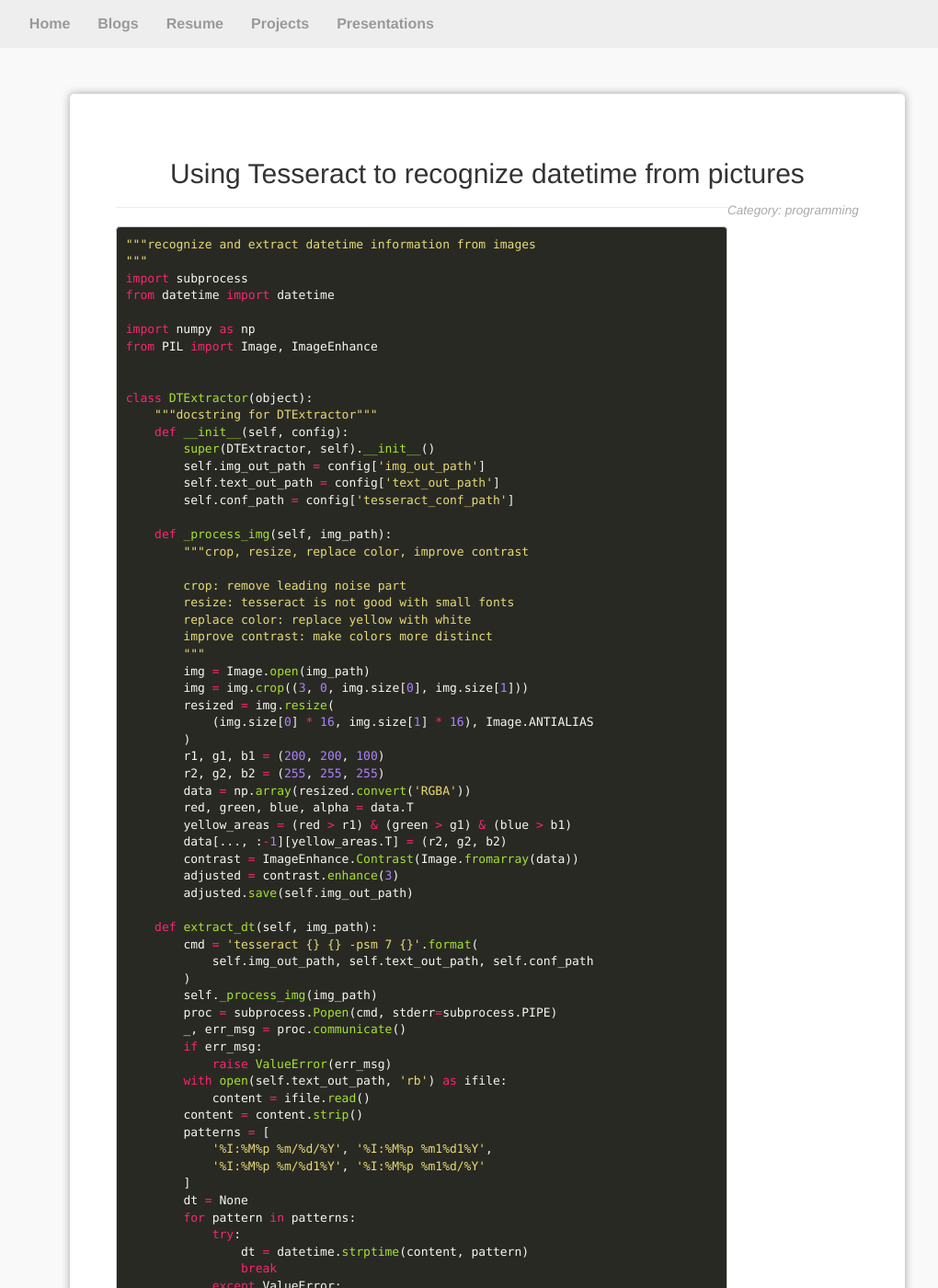
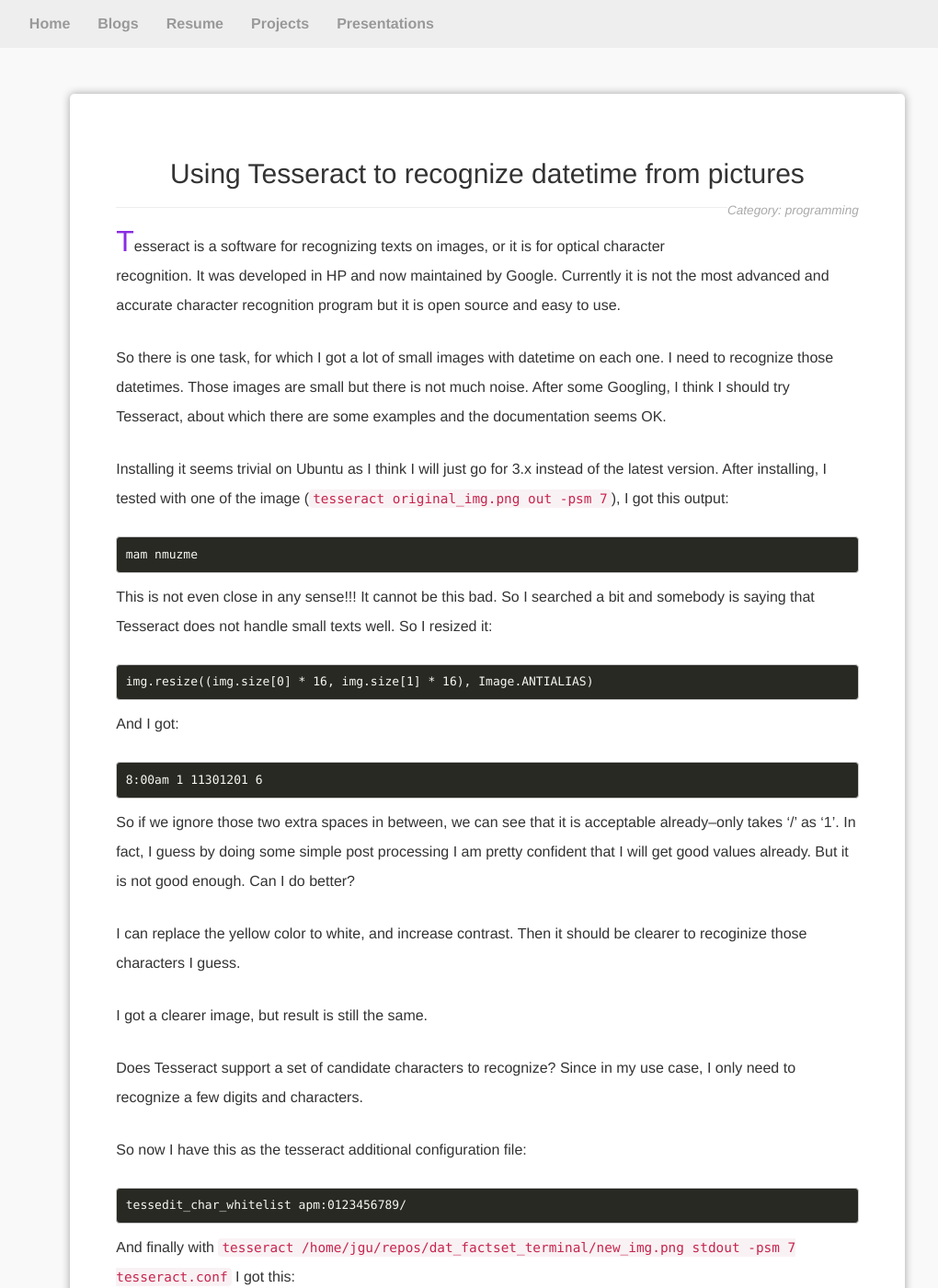
Before and after one commit to franklingu/franklingu.github.io, a Jekyll site: the page built from _posts/2017-02-08-using-tesseract-to-recognize-datetimes-from-pictures.markdown, in a window 1280 px wide and 1400 px high. Shown: the whole window at 92% size, without its empty margins (110-1130 px from the left). Built offline with Jekyll 4.4.1, drawn with Linux system fonts in a browser that asks for light colours; nearby versions of some CDN libraries; comment, search, counter and statistics services are not loaded; some of the changed text lies outside the part shown.

Commit message:
update text only

```diff
--- a/_posts/2017-02-08-using-tesseract-to-recognize-datetimes-from-pictures.markdown
+++ b/_posts/2017-02-08-using-tesseract-to-recognize-datetimes-from-pictures.markdown
@@ -5,6 +5,50 @@
 tag: python, OCR
 meta_desc: How to use Tesseract to recognize datetime from pictures
 ---
+
+Tesseract is a software for recognizing texts on images, or it is for optical character recognition. It was developed in HP and now maintained by Google. Currently it is not the most advanced and accurate character recognition program but it is open source and easy to use.
+
+So there is one task, for which I got a lot of small images with datetime on each one. I need to recognize those datetimes. Those images are small but there is not much noise. After some Googling, I think I should try Tesseract, about which there are some examples and the documentation seems OK.
+
+Installing it seems trivial on Ubuntu as I think I will just go for 3.x instead of the latest version. After installing, I tested with one of the image (`tesseract original_img.png out -psm 7`), I got this output:
+
+~~~
+mam nmuzme
+~~~
+
+This is not even close in any sense!!! It cannot be this bad. So I searched a bit and somebody is saying that Tesseract does not handle small texts well. So I resized it:
+
+~~~
+img.resize((img.size[0] * 16, img.size[1] * 16), Image.ANTIALIAS)
+~~~
+
+And I got:
+
+~~~
+8:00am 1 11301201 6
+~~~
+
+So if we ignore those two extra spaces in between, we can see that it is acceptable already--only takes '/' as '1'. In fact, I guess by doing some simple post processing I am pretty confident that I will get good values already. But it is not good enough. Can I do better?
+
+I can replace the yellow color to white, and increase contrast. Then it should be clearer to recoginize those characters I guess.
+
+I got a clearer image, but result is still the same.
+
+Does Tesseract support a set of candidate characters to recognize? Since in my use case, I only need to recognize a few digits and characters.
+
+So now I have this as the tesseract additional configuration file:
+
+~~~
+tessedit_char_whitelist apm:0123456789/
+~~~
+
+And finally with `tesseract /home/jgu/repos/dat_factset_terminal/new_img.png stdout -psm 7 tesseract.conf` I got this:
+
+~~~
+8:00am 1 1130/2016
+~~~
+
+The Python code for processing the image is as follows:
 
 ~~~python
 """recognize and extract datetime information from images
@@ -75,9 +119,3 @@
         return dt
 
 ~~~
-
-`tesseract /home/jgu/repos/dat_factset_terminal/new_img.png stdout -psm 7 tesseract.conf`
-
-~~~
-tessedit_char_whitelist apm:0123456789/
-~~~
```
